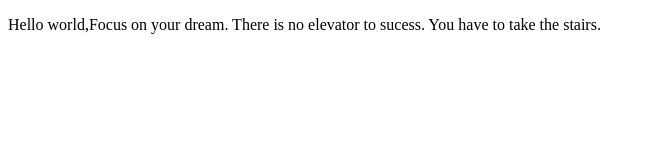
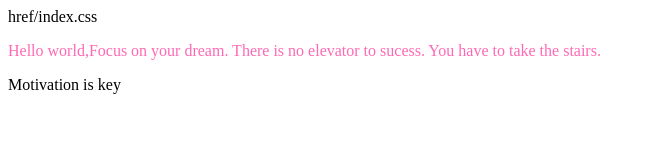
Before and after one commit to HassanToyin/stella, a plain HTML site: page Index.html in a window 1280 px wide. Shown: the whole page, without its empty margins (0-655 px from the left). Drawn offline with Linux system fonts and the light colour scheme.

Commit message:
modify files

```diff
--- a/Index.css
+++ b/Index.css
@@ -1,3 +1,7 @@
 p{
     color:hotpink;
 }
+a{
+    color:black;
+    padding: auto;
+}
--- a/Index.html
+++ b/Index.html
@@ -4,8 +4,10 @@
     <meta charset="UTF-8">
     <meta name="viewport" content="width=device-width, initial-scale=1.0">
     <title>Document</title>
+    <head>href/index.css</head><link rel="stylesheet" href="Index.css">
 </head>
 <body>
     <p>Hello world,Focus on your dream. There is no elevator to sucess. You have to take the stairs.</p>
+    <a>Motivation is key</a>
 </body>
 </html>
```
